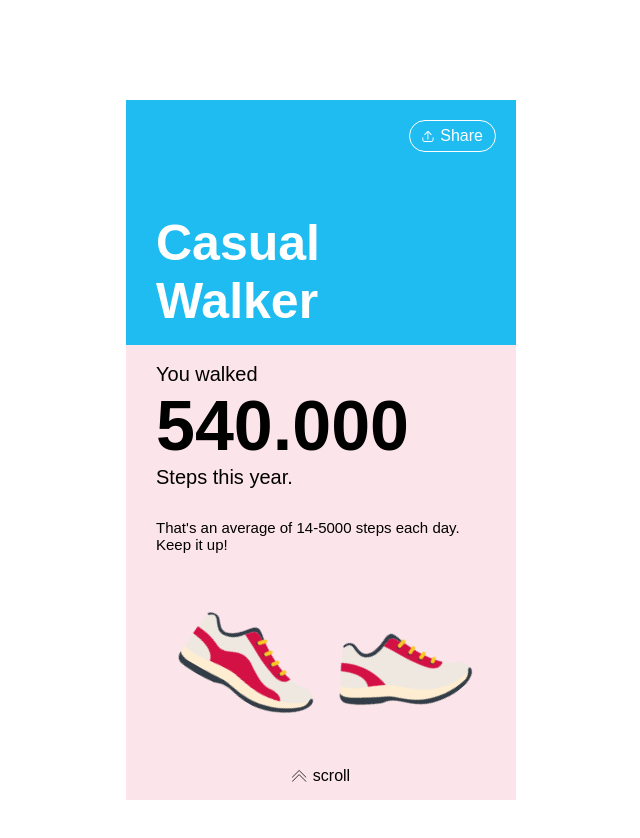
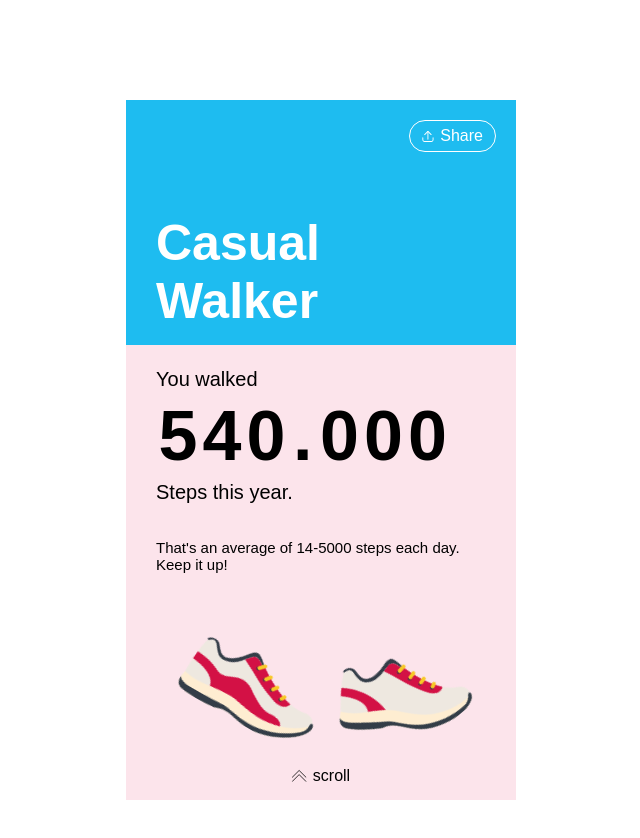
Before and after one commit to hafisyusril/AIA, a plain HTML site: page walker.html in a window 1280 px wide. Shown: the whole page, without its empty margins (319-959 px from the left). Drawn offline with Linux system fonts and the light colour scheme.

Commit message:
update: animative-counter

```diff
--- /dev/null
+++ b/counter.js
@@ -0,0 +1,101 @@
+// Self-contained slot machine effect - no CSS changes needed
+(function() {
+  // Wait for DOM ready
+  if (document.readyState === 'loading') {
+    document.addEventListener('DOMContentLoaded', init);
+  } else {
+    init();
+  }
+
+  function init() {
+    const counter = document.getElementById('steps-counter');
+    if (!counter) return;
+
+    const finalValue = '540.000';
+
+    // Get the actual font size from your CSS to match perfectly
+    const computedStyle = window.getComputedStyle(counter);
+    const fontSize = parseInt(computedStyle.fontSize);
+
+    // Create slot effect while preserving your original styling
+    createSlotEffect(counter, finalValue, fontSize);
+  }
+
+  function createSlotEffect(element, finalValue, digitHeight) {
+    // Temporarily hide during setup
+    element.style.opacity = '0';
+
+    // Clear the "0"
+    element.innerHTML = '';
+
+    // Use inline flex to arrange digits (doesn't affect your CSS file)
+    element.style.display = 'inline-flex';
+    element.style.alignItems = 'center';
+
+    // Build each digit
+    finalValue.split('').forEach((char, index) => {
+      // Handle decimal separator
+      if (char === '.') {
+        const sep = document.createElement('span');
+        sep.textContent = '.';
+        sep.style.margin = '0 5px';
+        element.appendChild(sep);
+        return;
+      }
+
+      // Create digit container (mechanical styling only)
+      const container = document.createElement('div');
+      container.style.cssText = `
+        display: inline-block;
+        position: relative;
+        height: ${digitHeight}px;
+        width: ${digitHeight * 0.6}px;
+        overflow: hidden;
+        margin: 0 1px;
+      `;
+
+      // Create scrolling strip
+      const strip = document.createElement('div');
+      strip.style.cssText = `
+        position: absolute;
+        width: 100%;
+        text-align: center;
+        transform: translateY(0);
+        transition: transform 2.5s cubic-bezier(0.25, 0.46, 0.45, 0.94);
+      `;
+
+      // Build number sequence (cycles 0-9)
+      const cycles = 4;
+      const targetDigit = parseInt(char);
+      let html = '';
+
+      for (let cycle = 0; cycle < cycles; cycle++) {
+        for (let d = 0; d < 10; d++) {
+          // Inherit your original font styles
+          html += `<span style="display: block; height: ${digitHeight}px; line-height: ${digitHeight}px; font-size: inherit; font-weight: inherit; font-family: inherit;">${d}</span>`;
+        }
+      }
+
+      // Add final digits for smooth landing
+      for (let d = 0; d <= targetDigit; d++) {
+        html += `<span style="display: block; height: ${digitHeight}px; line-height: ${digitHeight}px; font-size: inherit; font-weight: inherit; font-family: inherit;">${d}</span>`;
+      }
+
+      strip.innerHTML = html;
+      container.appendChild(strip);
+      element.appendChild(container);
+
+      // Animate with staggered delay
+      setTimeout(() => {
+        const totalDigits = cycles * 10 + targetDigit + 1;
+        const finalPosition = -((totalDigits - 1) * digitHeight);
+        strip.style.transform = `translateY(${finalPosition}px)`;
+      }, index * 200);
+    });
+
+    // Fade in after setup
+    setTimeout(() => {
+      element.style.opacity = '1';
+    }, 100);
+  }
+})();
--- a/walker.html
+++ b/walker.html
@@ -39,11 +39,44 @@
       }
       .steps-information p {
         font-size: 20px;
-        margin: 0;
+        margin: 5px 0;
       }
       .steps-information p:nth-child(4) {
         margin-top: 30px;
         font-size: 15px;
+      }
+
+      .digit-container {
+        display: inline-block;
+        position: relative;
+        height: 80px;
+        width: 50px;
+        overflow: hidden;
+        background: rgba(0, 0, 0, 0.3);
+        border-radius: 8px;
+        margin: 0 2px;
+        box-shadow: inset 0 0 10px rgba(0, 0, 0, 0.5);
+      }
+
+      /* Vertical strip of numbers */
+      .digit-strip {
+        position: absolute;
+        width: 100%;
+        text-align: center;
+        transition: none;
+      }
+
+      /* Individual number in the strip */
+      .digit-strip span {
+        display: block;
+        height: 80px;
+        line-height: 80px;
+        font-size: 70px;
+        font-weight: bold;
+      }
+
+      .spinning {
+        transition: transform 2.5s cubic-bezier(0.25, 0.46, 0.45, 0.94);
       }
 
       .container-shoes {
@@ -207,7 +240,7 @@
       <h1 class="h1-title">Casual <br />Walker</h1>
       <div class="steps-information">
         <p>You walked</p>
-        <h2>540.000</h2>
+        <h2 id="steps-counter">0</h2>
         <p>Steps this year.</p>
         <p>That's an average of 14-5000 steps each day. <br />Keep it up!</p>
       </div>
@@ -374,5 +407,6 @@
         scroll
       </div>
     </div>
+    <script src="counter.js" defer></script>
   </body>
 </html>
```
Also changed, not shown: line.html (added, +3 -0 lines).
